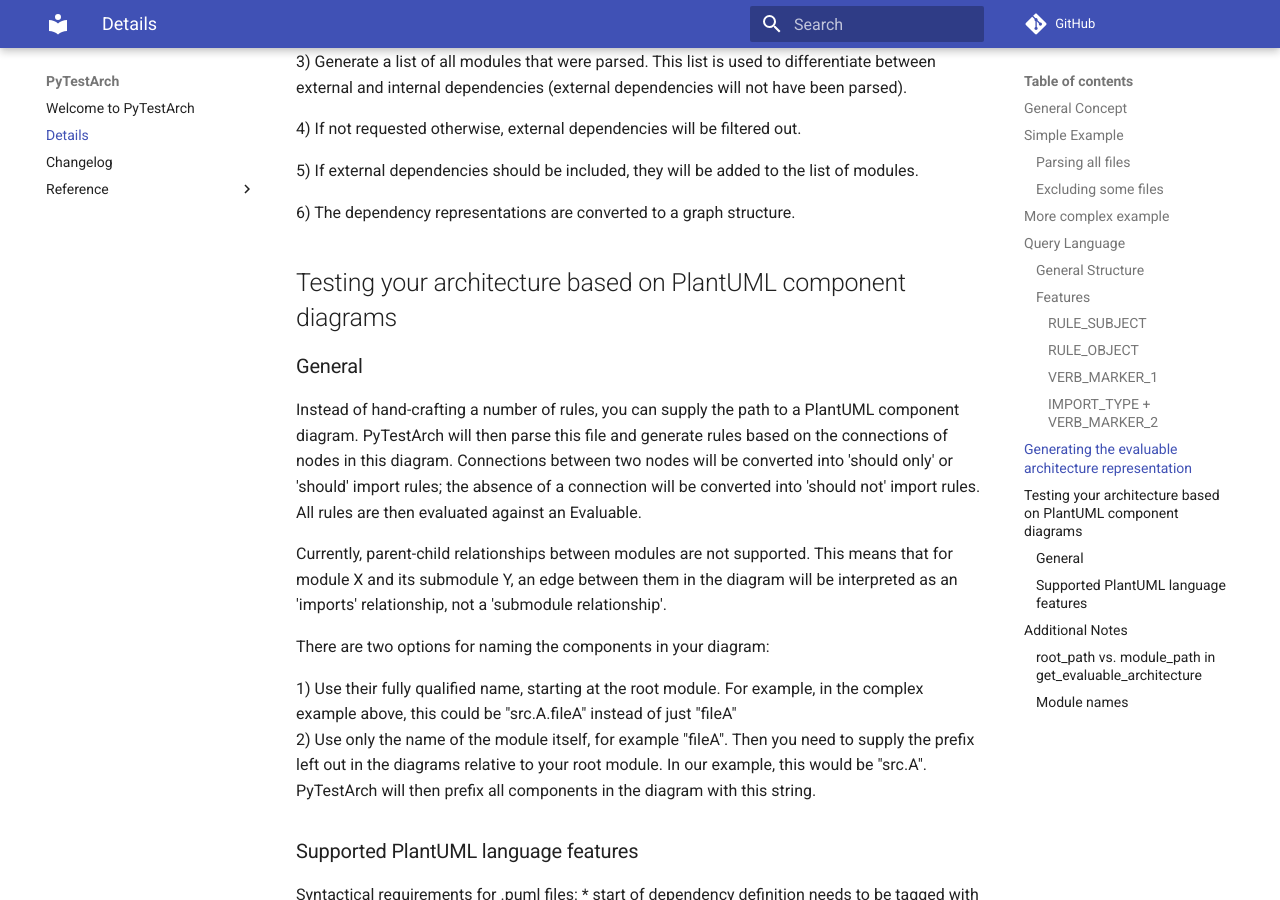
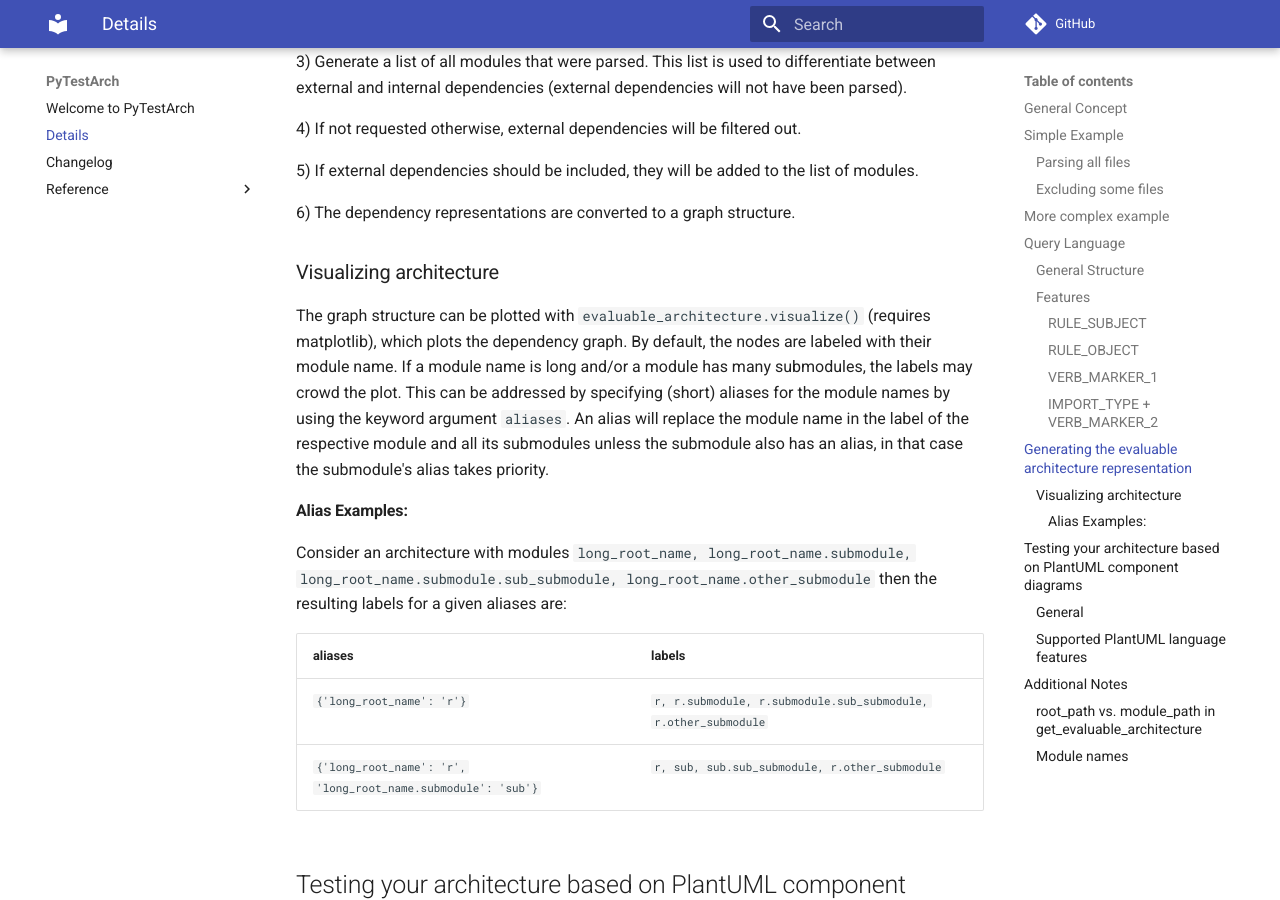
Before and after one commit to zyskarch/pytestarch, an MkDocs documentation site: the page built from docs/details.md, in a window 1280 px wide and 900 px high, scrolled down 6420 px. Built offline with MkDocs 1.6.1 and Material for MkDocs 9.7.7, drawn with Linux system fonts in a browser that asks for light colours; comment, search, counter and statistics services are not loaded.

Commit message:
Add documentation of plot alias feature.

```diff
--- a/docs/details.md
+++ b/docs/details.md
@@ -224,7 +224,26 @@ qualified name.
 
 6) The dependency representations are converted to a graph structure.
 
+### Visualizing architecture
+The graph structure can be plotted with `evaluable_architecture.visualize()` (requires
+matplotlib), which plots the dependency graph.
+By default, the nodes are labeled with their module name. If a module name is long
+and/or a module has many submodules, the labels may crowd the plot. This can be
+addressed by specifying (short) aliases for the module names by using the keyword argument
+`aliases`. An alias will replace the module name in the label of the respective module
+and all its submodules unless the submodule also has an alias, in that case the
+submodule's alias takes priority.
 
+#### Alias Examples:
+Consider an architecture with modules `long_root_name, long_root_name.submodule,
+long_root_name.submodule.sub_submodule, long_root_name.other_submodule` then the
+resulting labels for a given aliases are:
+
+
+| aliases                                                    |  labels                                               |
+|------------------------------------------------------------|----------------------------------------------------------------|
+| `{'long_root_name': 'r'}`                                   | `r, r.submodule, r.submodule.sub_submodule, r.other_submodule` |
+| `{'long_root_name': 'r', 'long_root_name.submodule': 'sub'}` | `r, sub, sub.sub_submodule, r.other_submodule`                 |
 
 ## Testing your architecture based on PlantUML component diagrams
 ### General
```
Also changed, not shown: docs/changelog.md (+1 -0 lines), 1 other file.
